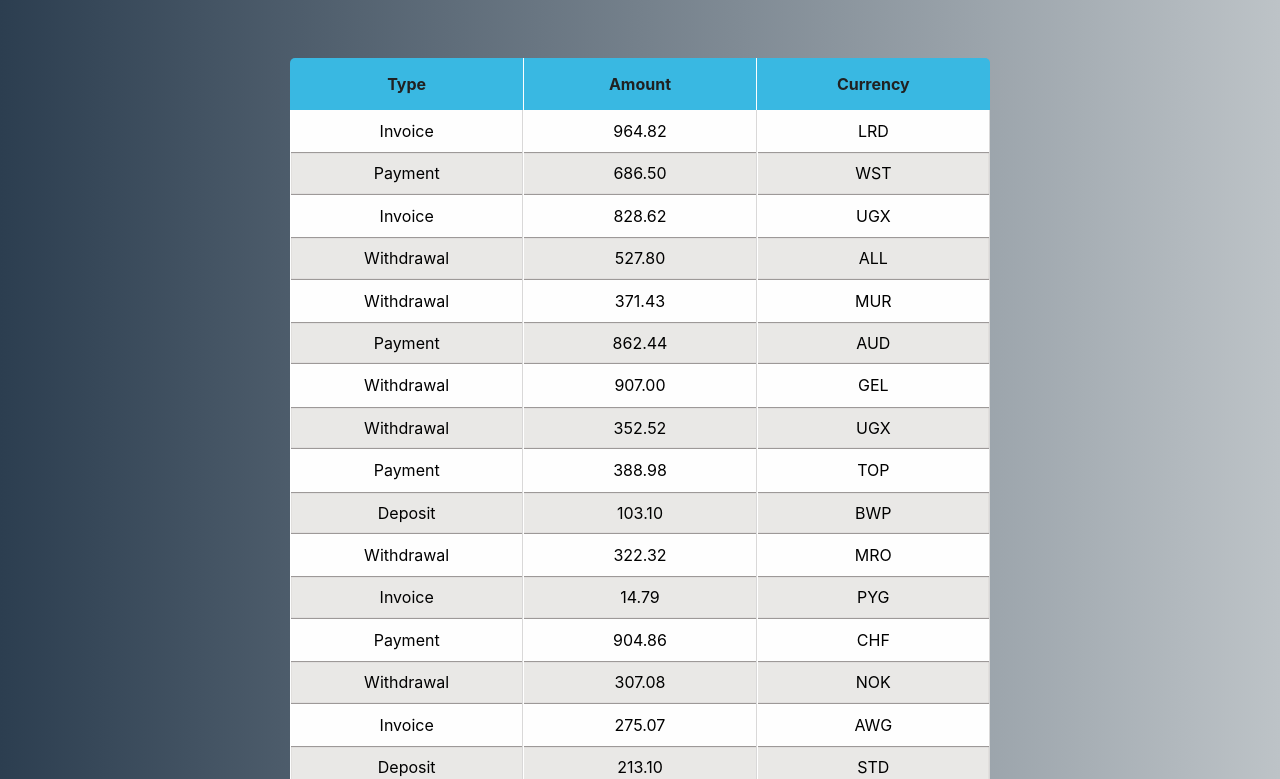
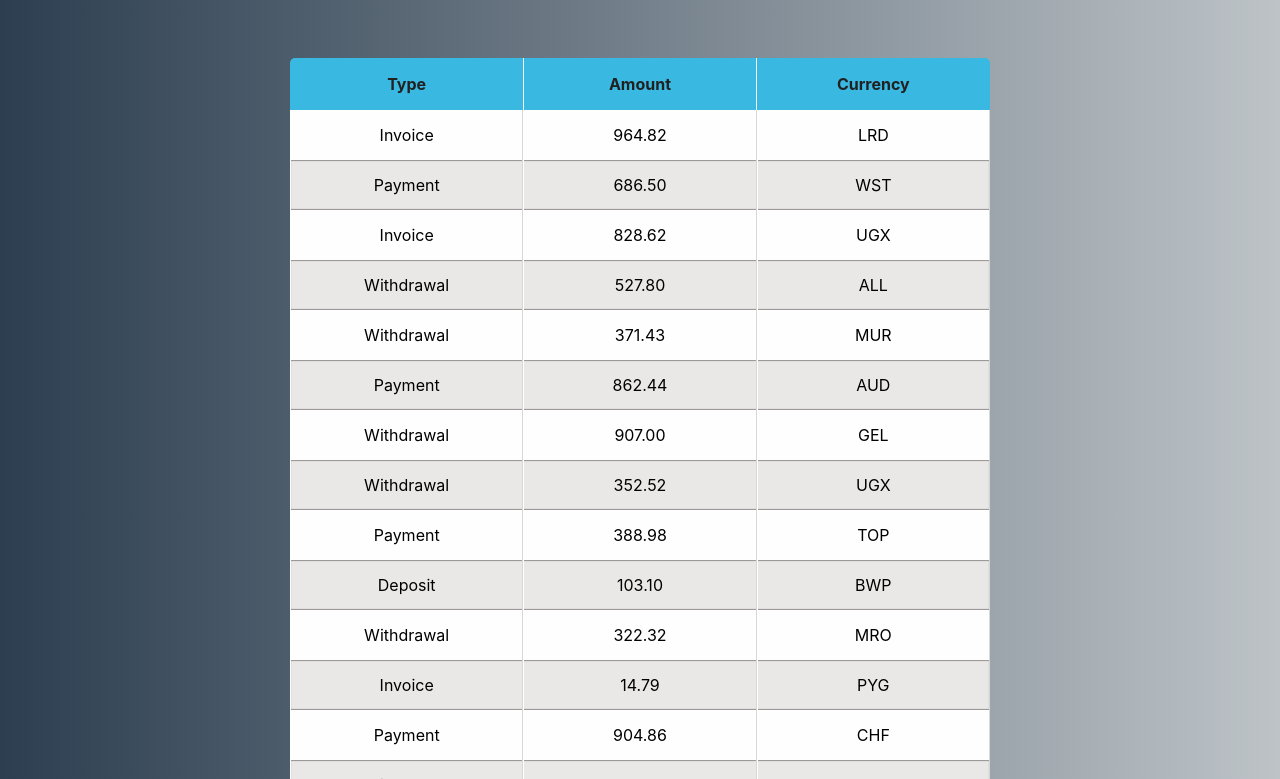
Before and after one commit to ZorAnderius/goit-react-hw-01-components, a React (Create React App) app: page / in a window 1280 px wide. Shown: the part 1261-2040 px from the top of the page. Built offline with nearby package versions, Linux system fonts and the light colour scheme.

Commit message:
Update TransactionHistory.module.css

```diff
--- a/src/components/TransactionHistory/TransactionHistory.module.css
+++ b/src/components/TransactionHistory/TransactionHistory.module.css
@@ -58,11 +58,7 @@
 .tb_row_unit {
   color: currentColor;
   width: 100px;
-  padding-left: auto;
-  padding-right: auto;
-
-  padding-bottom: 10px;
-  padding-top: 10px;
+  height: 50px;
 
   text-align: center;
   text-transform: capitalize;
```
